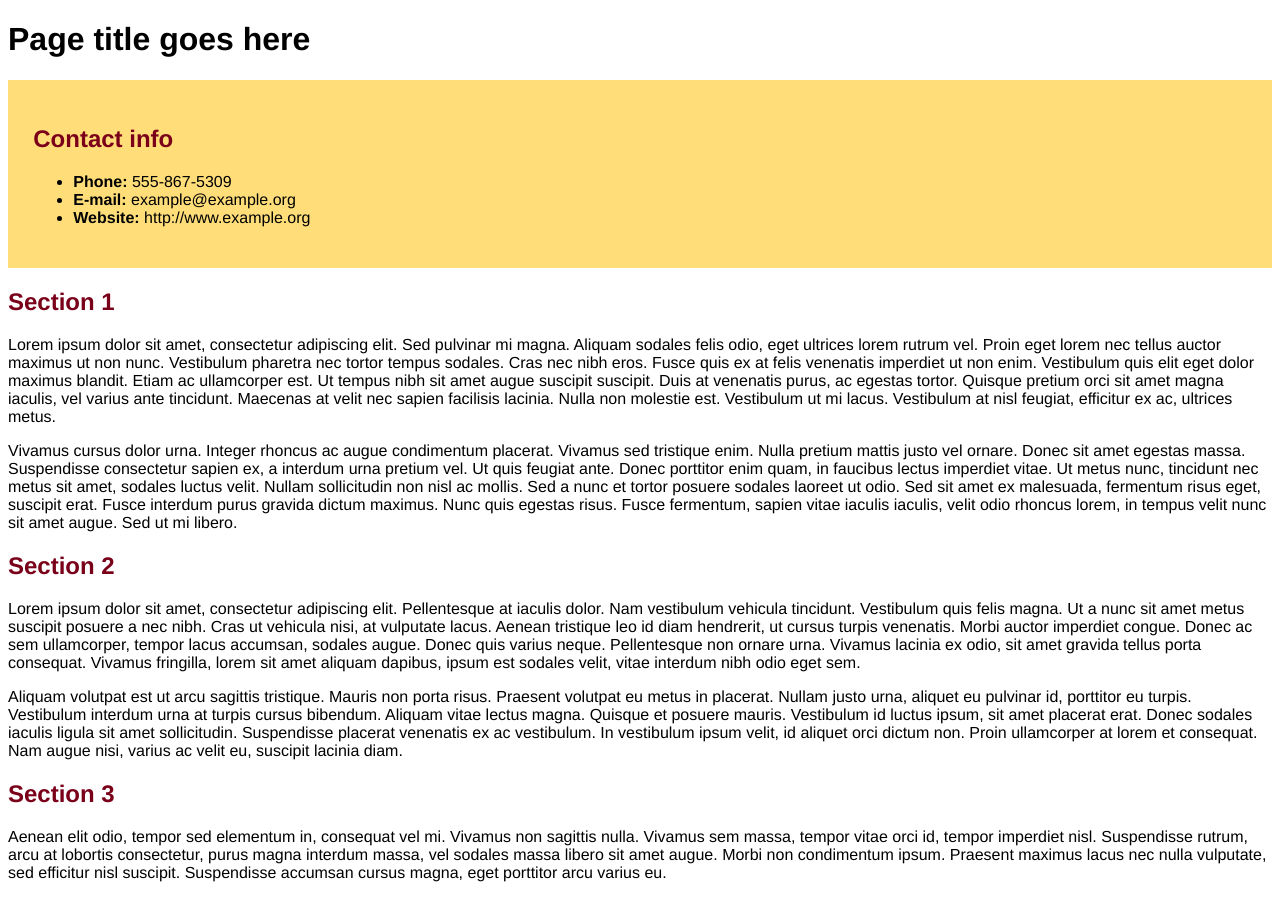
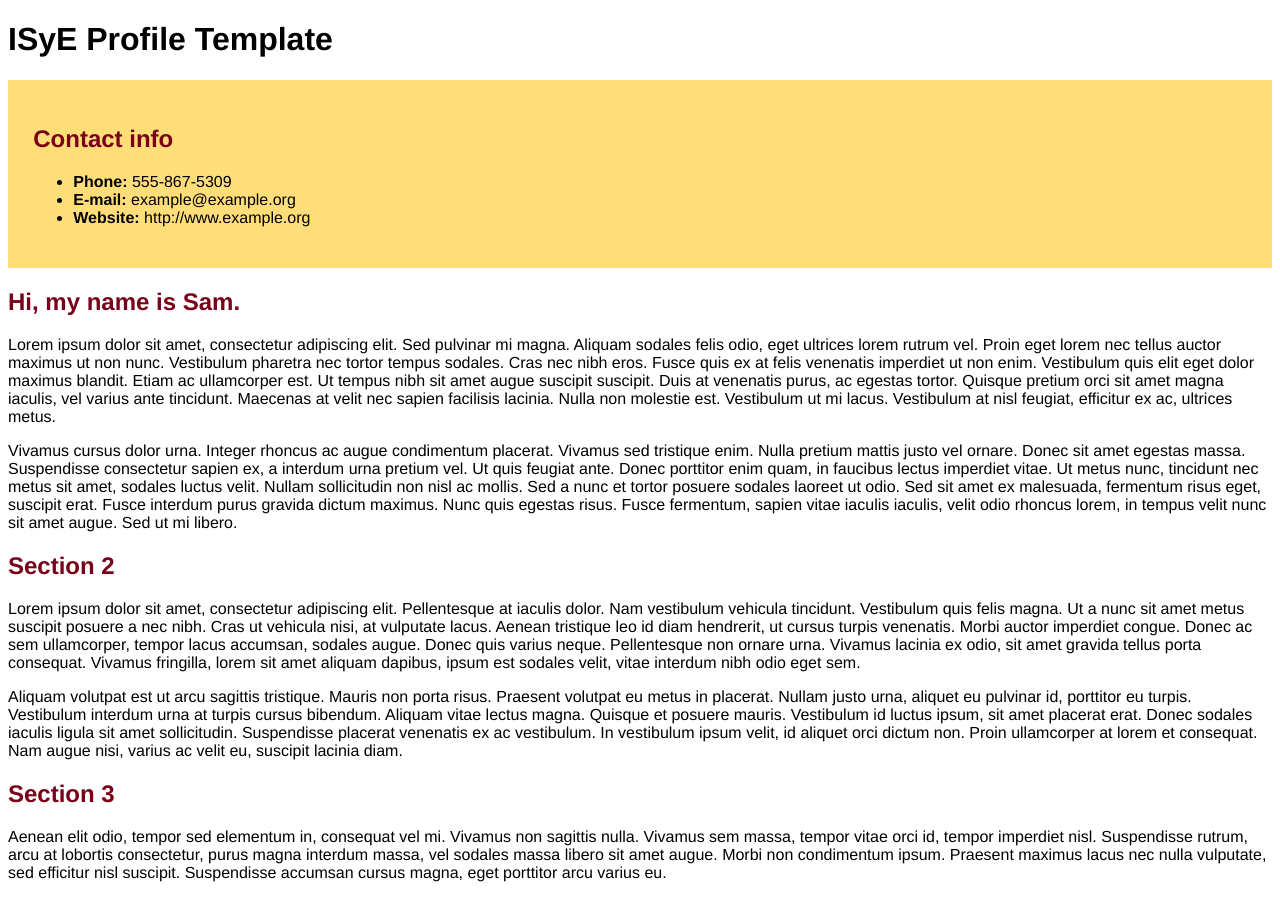
Before and after one commit to samschaust/Template_Website, a plain HTML site: page index.html in a window 1280 px wide. Drawn offline with Linux system fonts and the light colour scheme.

Commit message:
Updated page title and section 1

```diff
--- a/index.html
+++ b/index.html
@@ -6,7 +6,7 @@
 
 <body>
 
-<h1>Page title goes here</h1>
+<h1>ISyE Profile Template</h1>
 
 <div id="contact">
 <h2>Contact info</h2>
@@ -17,7 +17,7 @@
 </ul>
 </div>
 
-<h2>Section 1</h2>
+<h2>Hi, my name is Sam.</h2>
 
 <p>Lorem ipsum dolor sit amet, consectetur adipiscing elit. Sed pulvinar mi magna. Aliquam sodales felis odio, eget ultrices lorem rutrum vel. Proin eget lorem nec tellus auctor maximus ut non nunc. Vestibulum pharetra nec tortor tempus sodales. Cras nec nibh eros. Fusce quis ex at felis venenatis imperdiet ut non enim. Vestibulum quis elit eget dolor maximus blandit. Etiam ac ullamcorper est. Ut tempus nibh sit amet augue suscipit suscipit. Duis at venenatis purus, ac egestas tortor. Quisque pretium orci sit amet magna iaculis, vel varius ante tincidunt. Maecenas at velit nec sapien facilisis lacinia. Nulla non molestie est. Vestibulum ut mi lacus. Vestibulum at nisl feugiat, efficitur ex ac, ultrices metus. </p>
 
```
